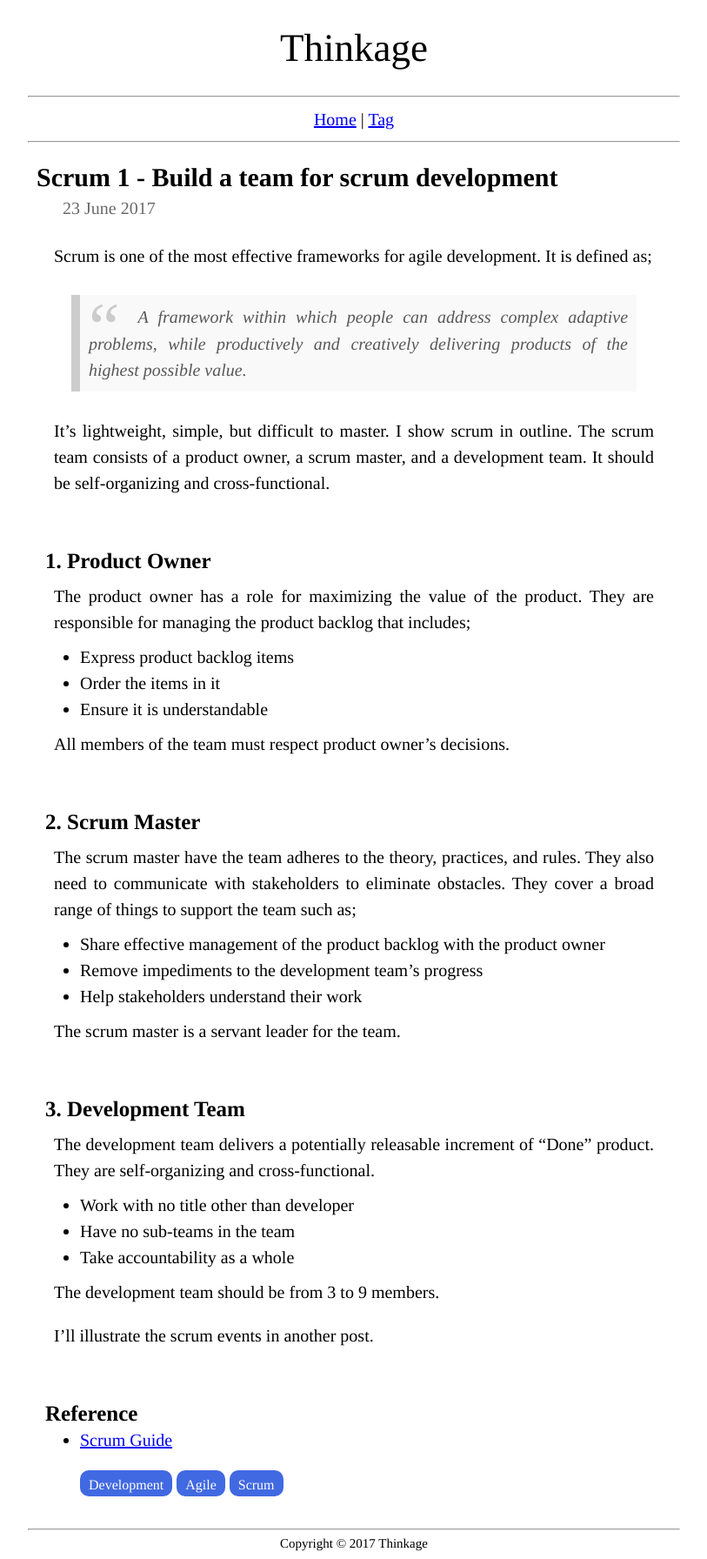
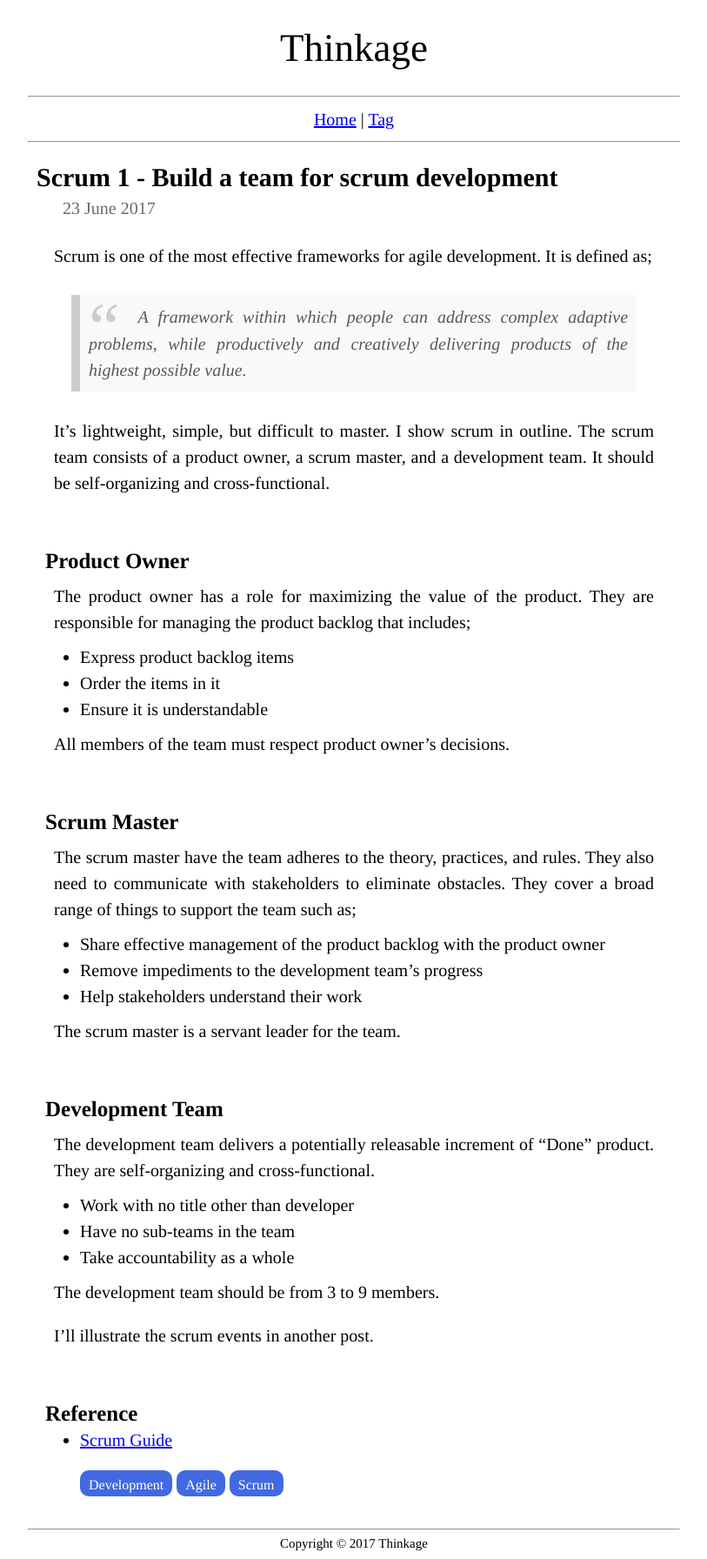
Before and after one commit to schwalbe10/thinkage, a Jekyll site: the page built from _posts/2017-06-23-team.md, in a window 1280 px wide. Shown: the whole page at 87% size, without its empty margins (233-1046 px from the left). Built offline with Jekyll 4.4.1, drawn with Linux system fonts in a browser that asks for light colours.

Commit message:
no message

```diff
--- a/_posts/2017-06-23-team.md
+++ b/_posts/2017-06-23-team.md
@@ -15,7 +15,7 @@ Scrum is one of the most effective frameworks for agile development. It is defin
 
 It's lightweight, simple, but difficult to master. I show scrum in outline. The scrum team consists of a product owner, a scrum master, and a development team. It should be self-organizing and cross-functional.
 
-## 1. Product Owner
+## Product Owner
 
 The product owner has a role for maximizing the value of the product. They are responsible for managing the product backlog that includes;
 
@@ -25,7 +25,7 @@ The product owner has a role for maximizing the value of the product. They are r
 
 All members of the team must respect product owner's decisions.
 
-## 2. Scrum Master
+## Scrum Master
 
 The scrum master have the team adheres to the theory, practices, and rules. They also need to communicate with stakeholders to eliminate obstacles. They cover a broad range of things to support the team such as;
 
@@ -35,7 +35,7 @@ The scrum master have the team adheres to the theory, practices, and rules. They
 
 The scrum master is a servant leader for the team.
 
-## 3. Development Team
+## Development Team
 
 The development team delivers a potentially releasable increment of "Done" product. They are self-organizing and cross-functional.
 
```
